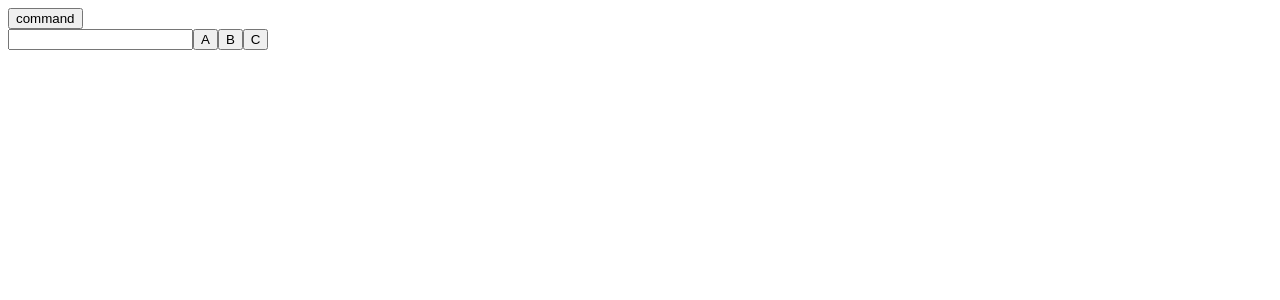
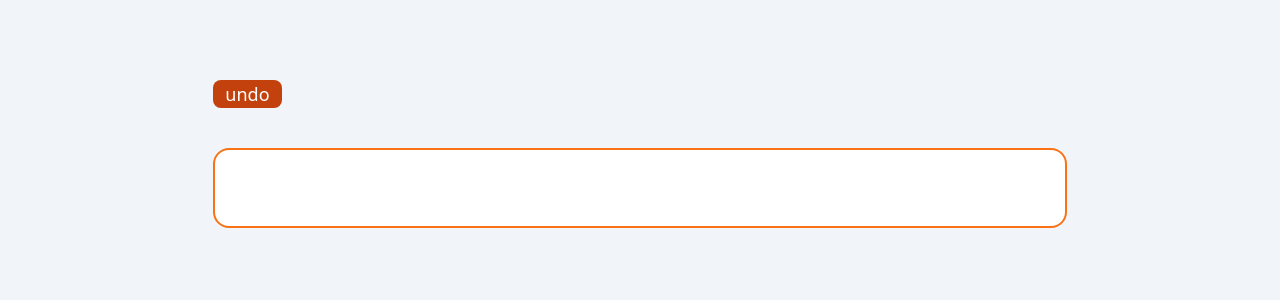
Before and after one commit to MoYuM/patterns-for-web, a Next.js app: page /command in a window 1280 px wide. Shown: the top 300 px of the page. Built offline with nearby package versions, Linux system fonts and the light colour scheme.

Commit message:
add command pattern

```diff
--- a/package.json
+++ b/package.json
@@ -16,5 +16,10 @@
     "react": "18.2.0",
     "react-dom": "18.2.0",
     "typescript": "4.9.3"
+  },
+  "devDependencies": {
+    "autoprefixer": "^10.4.13",
+    "postcss": "^8.4.19",
+    "tailwindcss": "^3.2.4"
   }
 }
--- a/pages/_app.tsx
+++ b/pages/_app.tsx
@@ -1,6 +1,7 @@
 import type { AppProps } from 'next/app'
 import Context from './Context'
 import React from 'react';
+import '../styles/global.css';
 
 export default function App({ Component, pageProps }: AppProps) {
 
@@ -8,9 +9,6 @@ export default function App({ Component, pageProps }: AppProps) {
 
   return (
     <Context.Provider value={{ canLog: true, value, setValue }}>
-      <button onClick={() => {
-        history.pushState(null, null, '/command')
-      }}>command</button>
       <Component {...pageProps} />
     </Context.Provider>
   )
--- /dev/null
+++ b/pages/command/commands.ts
@@ -0,0 +1,115 @@
+import React from "react";
+import type { Context } from './index';
+
+export type Command = (context: Context) => {
+  execute: (val: any) => void,
+  undo?: () => void,
+}
+
+
+export const addTodoCommand: Command = (context) => {
+  let current: any;
+
+  const getNewKey = () => {
+    const max = context.list.sort((a, b) => b.key - a.key)[0]?.key;
+    if (typeof max === 'number') {
+      return max + 1;
+    } else {
+      return 1
+    }
+  }
+
+  const execute = (val: string) => {
+    current = context.list;
+    const newKey = getNewKey();
+    context.setList([...context.list, {
+      todo: val,
+      key: newKey,
+      status: 'todo',
+    }]);
+    context.setValue('');
+  }
+
+  const undo = () => {
+    if (current) {
+      context.setList(current);
+    }
+  }
+
+  return {
+    execute,
+    undo,
+  }
+}
+
+
+export const changeValueCommand: Command = (context) => {
+  let current: any;
+
+  const execute = (val: string) => {
+    current = context.value;
+    context.setValue(val);
+  }
+
+  const undo = () => {
+    if (current) {
+      context.setValue(current);
+    }
+  }
+
+  return {
+    execute,
+    undo,
+  }
+}
+
+export const deleteCommand: Command = (context) => {
+  let current: any;
+
+  const execute = (key: number) => {
+    current = context.list;
+    const newList = context.list.filter(i => i.key !== key);
+    context.setList(newList);
+  }
+
+  const undo = () => {
+    if (current) {
+      context.setList(current);
+    }
+  }
+
+  return {
+    execute,
+    undo,
+  }
+}
+
+export const finishCommand: Command = (context) => {
+  let current: any;
+
+  const execute = (key: number) => {
+    current = context.list;
+    const newList = context.list.map(i => {
+      if (i.key === key) {
+        return {
+          ...i,
+          status: 'finished' as any
+        }
+      } else {
+        return i;
+      }
+    })
+    context.setList(newList);
+  }
+
+  const undo = () => {
+    if (current) {
+      context.setList(current);
+    }
+  }
+
+  return {
+    execute,
+    undo,
+  }
+}
--- a/pages/command/commands/index.ts
+++ /dev/null
@@ -1,30 +0,0 @@
-import React from "react";
-
-export type Command = (context: any) => {
-  execute: () => void,
-  canExecute: () => boolean,
-  undo?: () => void,
-}
-
-export const logCommand: Command = (context: any) => {
-  const valueRef = React.useRef(context.value);
-
-  const canExecute = () => {
-    return context.canLog;
-  }
-
-  const execute = () => {
-    valueRef.current = context.value;
-    context.setValue('123');
-  }
-
-  const undo = () => {
-    context.setValue(valueRef.current);
-  }
-
-  return {
-    execute,
-    canExecute,
-    undo,
-  }
-}
--- a/pages/command/index.tsx
+++ b/pages/command/index.tsx
@@ -1,31 +1,94 @@
 import useCommand from "./useCommand";
-import { logCommand } from "./commands";
 import React from "react";
-import Context from "../Context";
+import { addTodoCommand, changeValueCommand, deleteCommand, finishCommand } from "./commands";
 
-export default function Home() {
+const CommandPattern = () => {
 
-  const { value, setValue } = React.useContext(Context);
-  const { execute, undo } = useCommand(logCommand);
+  const { list, value } = React.useContext(Context);
+  const { execute, undo } = useCommand();
 
-  const funcA = () => {
-    execute();
+  const onDelete = (key: number) => {
+    execute(deleteCommand, key);
   }
 
-  const funcB = () => {
-    undo?.();
+  const onFinish = (key: number) => {
+    execute(finishCommand, key);
   }
 
-  const funcC = () => {
-    console.log('cccc');
+  const onAdd = (val: string) => {
+    execute(addTodoCommand, val);
+  }
+
+  const onChange = (val: string) => {
+    execute(changeValueCommand, val);
+  }
+
+  const onUndo = () => {
+    undo();
   }
 
   return (
-    <div>
-      <input type="text" value={value} onChange={(e) => setValue(e.target.value)} />
-      <button onClick={funcA}>A</button>
-      <button onClick={funcB}>B</button>
-      <button onClick={funcC}>C</button>
+    <div className="h-screen bg-slate-100 w-full flex justify-center">
+      <div className="w-2/3 mt-20">
+        <div className="mb-10">
+          <button onClick={onUndo} className="bg-orange-700 text-white px-3 rounded-lg text-lg cursor-pointer">undo</button>
+          {/* <button className="bg-pink-700 ml-5 text-white px-3 rounded-lg text-lg cursor-pointer">reundo</button> */}
+        </div>
+        <input type="text" onKeyDown={(e) => {
+          if (e.code === 'Enter') {
+            onAdd(value);
+          }
+        }} className="w-full h-20 border-orange-500 border-2 rounded-2xl pl-10 text-2xl" value={value} onChange={(e) => onChange(e.target.value)} />
+        <ul className="w-full text-2xl mt-5">
+          {list.map((i) => (
+            <li className="py-2 flex justify-between border-2 px-4 rounded-lg items-center mb-4" key={i.key}>
+              <span className={`font-bold ${i.status === 'finished' ? 'line-through text-gray-400' : ''}`}>{i.todo}</span>
+              <div className="text-lg">
+                <span className="cursor-pointer text-orange-500 font-bold" onClick={() => onDelete(i.key)}>delete</span>
+                <span className="ml-5 cursor-pointer text-pink-500 font-bold" onClick={() => onFinish(i.key)}>finish</span>
+              </div>
+            </li>
+          ))}
+        </ul>
+      </div>
     </div>
   )
 }
+
+export const Context = React.createContext<Context>({
+  value: '',
+  list: [],
+  setList: () => { },
+  setValue: () => { },
+});
+
+
+type Todo = {
+  todo: string, key: number, status: 'todo' | 'finished'
+}
+
+export type Context = {
+  value: string,
+  list: Todo[],
+  setValue: (val: string) => void,
+  setList: (list: Todo[]) => void,
+}
+
+
+
+export default function () {
+
+  const [value, setValue] = React.useState<string>('')
+  const [list, setList] = React.useState<{ todo: string, key: number, status: 'todo' | 'finished' }[]>([]);
+
+  return (
+    <Context.Provider value={{
+      value,
+      list,
+      setList,
+      setValue,
+    }}>
+      <CommandPattern />
+    </Context.Provider>
+  )
+}
--- a/pages/command/useCommand.ts
+++ b/pages/command/useCommand.ts
@@ -1,20 +1,24 @@
 import React from 'react';
+import { Context } from './index';
 import { Command } from './commands';
-import Context from '../Context';
 
-const useCommand = (command: Command) => {
+const useCommand = () => {
 	const context = React.useContext(Context);
+	const stack = React.useRef<any[]>([]);
 
-	const { execute, canExecute, undo } = command(context);
+	const execute = (command: Command, params?: any) => {
+		const commandOjb = command(context);
+		stack.current.push(commandOjb);
+		commandOjb.execute(params);
+	}
+
+	const undo = () => {
+		const obj = stack.current.pop();
+		obj.undo();
+	}
 
 	return {
-		execute: () => {
-			if (canExecute()) {
-				execute();
-			} else {
-				console.log('can not execute this command')
-			}
-		},
+		execute,
 		undo,
 	}
 };
--- /dev/null
+++ b/pages/home/index.tsx
@@ -0,0 +1,29 @@
+import { useRouter } from 'next/router';
+import React from 'react';
+
+export default () => {
+  const router = useRouter();
+
+  const goCommandPattern = () => router.push('/command');
+
+  return (
+    <div className="contianer bg-slate-100 flex justify-center h-screen">
+      <div className="w-4/5">
+        <div className="text-5xl font-extrabold text-center mt-20">
+          <span className="bg-clip-text text-9xl font-bold text-transparent bg-gradient-to-r from-orange-500 to-pink-500">
+            Patterns For Web
+          </span>
+        </div>
+        <div className="mt-20">
+
+          <div className='border-4 justify-between transition-all duration-500 shadow-xl hover:shadow-2xl cursor-pointer hover:border-pink-500 hover:text-pink-500 text-orange-500 px-10 h-28 flex border-orange-500 rounded-2xl w-100 items-center' onClick={goCommandPattern}>
+            <span className="text-2xl align-middle font-bold">
+              Command Pattern
+            </span>
+            <span className='font-bold text-2xl'>{'>'}</span>
+          </div>
+        </div>
+      </div>
+    </div>
+  )
+}
--- /dev/null
+++ b/pages/index.tsx
@@ -0,0 +1,6 @@
+import React from 'react';
+import Home from './home';
+
+export default () => {
+  return <Home />
+}
--- /dev/null
+++ b/postcss.config.js
@@ -0,0 +1,6 @@
+module.exports = {
+  plugins: {
+    tailwindcss: {},
+    autoprefixer: {},
+  },
+}
--- /dev/null
+++ b/styles/global.css
@@ -0,0 +1,3 @@
+@tailwind base;
+@tailwind components;
+@tailwind utilities;
--- /dev/null
+++ b/tailwind.config.js
@@ -0,0 +1,11 @@
+/** @type {import('tailwindcss').Config} */
+module.exports = {
+  content: [
+    "./pages/**/*.{js,ts,jsx,tsx}",
+    "./components/**/*.{js,ts,jsx,tsx}",
+  ],
+  theme: {
+    extend: {},
+  },
+  plugins: [],
+}
```
Also changed, not shown: 1 other file (tests, documents, lock files or other folders).
